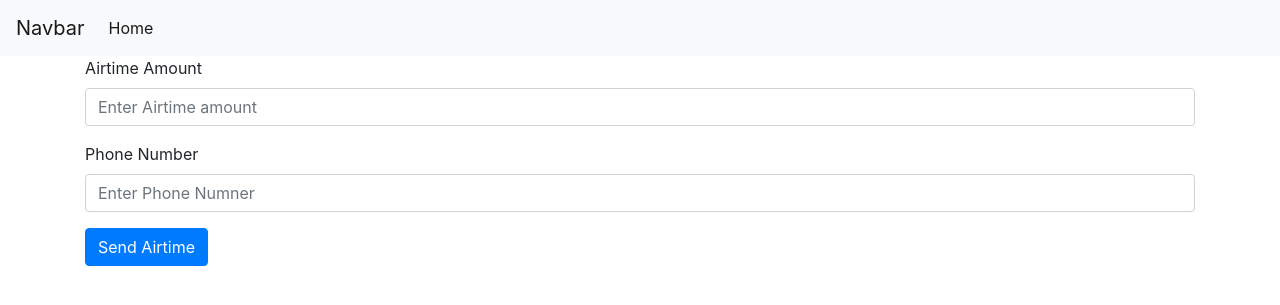
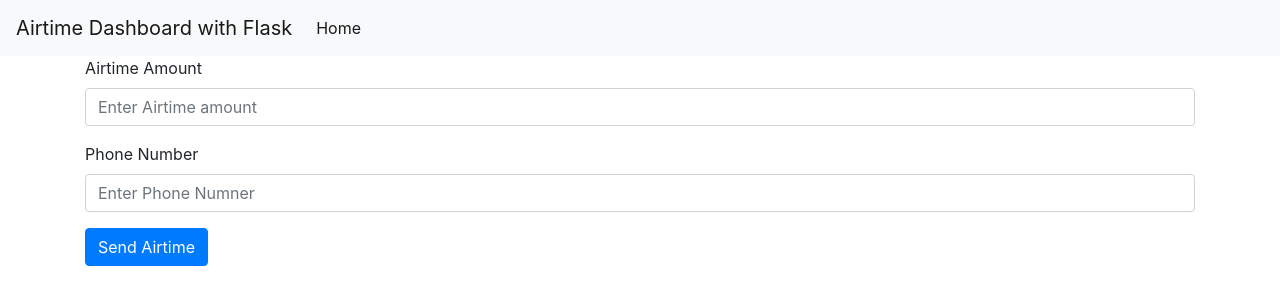
Before and after one commit to AnthonyLimo/Flask-Airtime, a Flask app: page / in a window 1280 px wide. Shown: the top 305 px of the page. Run offline with Flask 2, Linux system fonts and the light colour scheme; some libraries are stand-ins or nearby versions.

Commit message:
Update base.html

```diff
--- a/templates/base.html
+++ b/templates/base.html
@@ -6,7 +6,7 @@
     </head>
     <body>
         <nav class="navbar navbar-expand-lg navbar-light bg-light">
-            <a class="navbar-brand" href="#">Navbar</a>
+            <a class="navbar-brand" href="#">Airtime Dashboard with Flask</a>
             <button class="navbar-toggler" type="button" data-toggle="collapse" data-target="#navbarNav" aria-controls="navbarNav" aria-expanded="false" aria-label="Toggle navigation">
                 <span class="navbar-toggler-icon"></span>
             </button>
```
